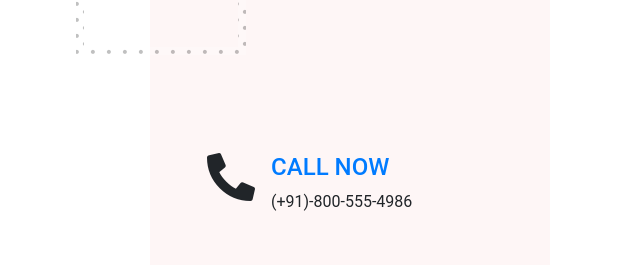
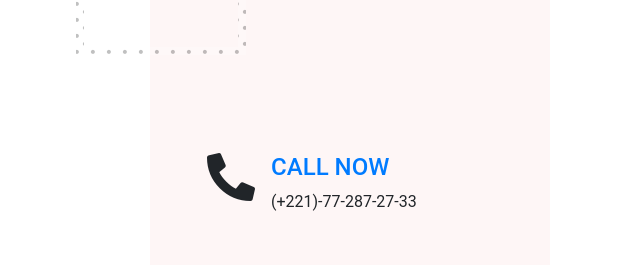
Before and after one commit to jdtkd/Projets-frontend-boostrap, a plain HTML site: page projet 1/PortFolio_Website-master/Index.html in a window 1280 px wide. Shown: the part 1686-1958 px from the top of the page, 640-1280 px from the left. Drawn offline with Linux system fonts and the light colour scheme.

Commit message:
Update Index.html

```diff
--- a/projet 1/PortFolio_Website-master/Index.html
+++ b/projet 1/PortFolio_Website-master/Index.html
@@ -210,7 +210,7 @@
                                 <span><i class="fas fa-phone-alt fa-3x px-3"></i></span>
                                 <div class="call-now">
                                     <a href="#" class="text-uppercase h4 font-roboto">Call Now</a>
-                                    <span class="font-roboto py-2">(+91)-800-555-4986</span>
+                                    <span class="font-roboto py-2">(+221)-77-287-27-33</span>
                                 </div>
                             </div>
                             <div class="bg-panel"></div>
```
